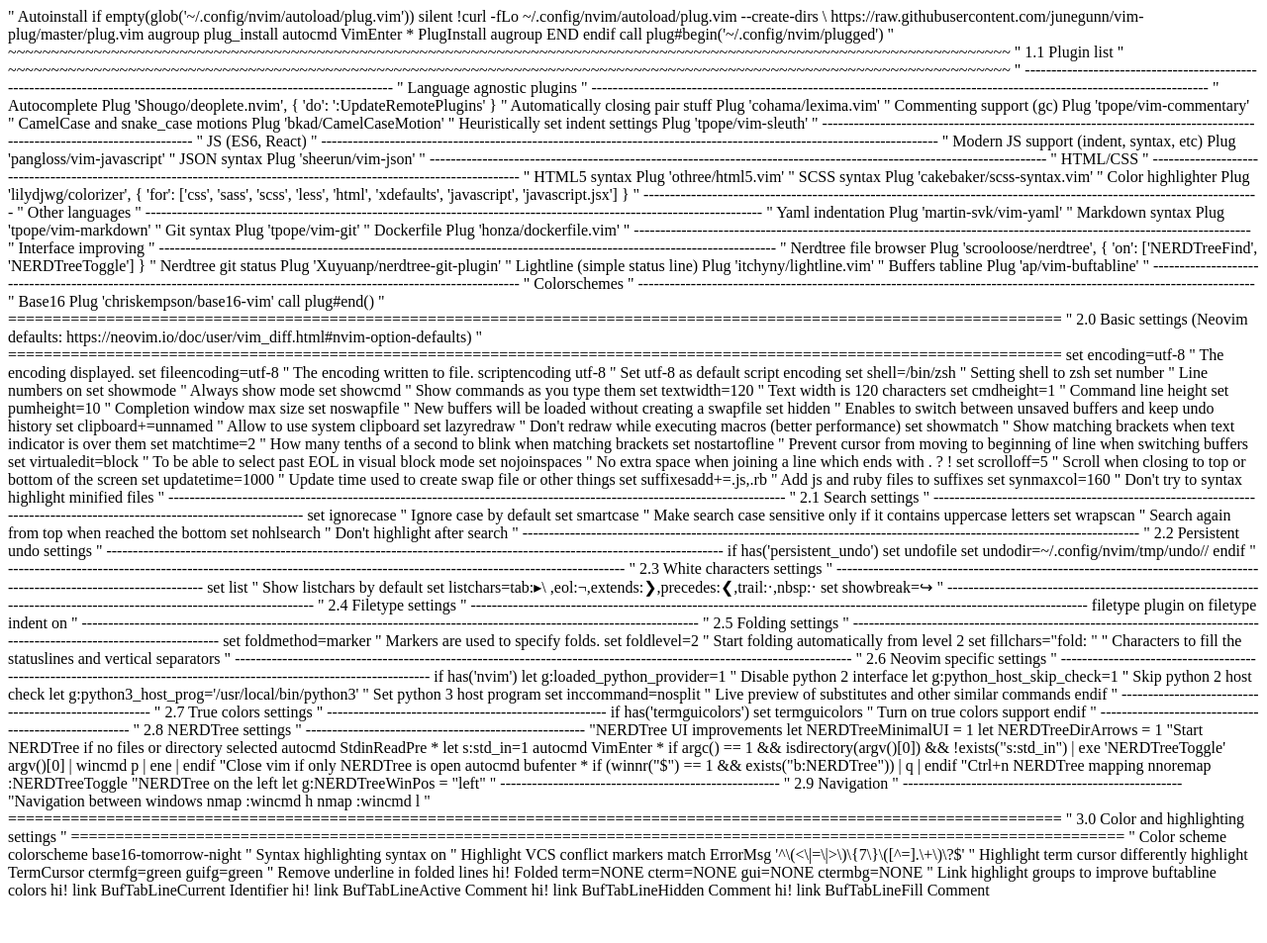
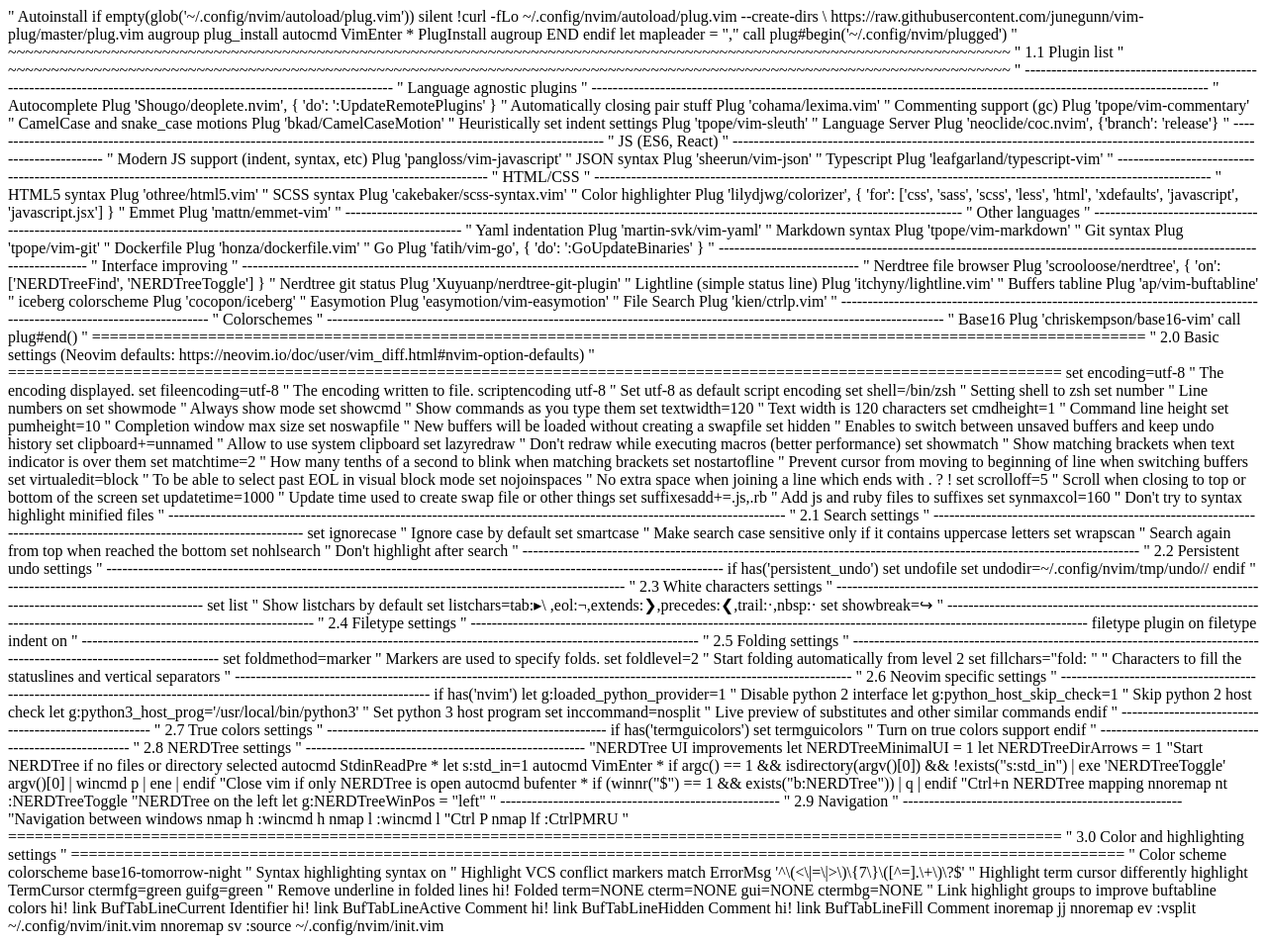
Before and after one commit to jeff-tw-dev/devenv, a Python web app: template macos/roles/neovim/templates/init.vim.j2 in a window 1280 px wide. Shown: the whole page at 99% size. Before the commit the page ends 905 px from the top, so only its background shows below. Run offline with Jinja, Linux system fonts and the light colour scheme; the template is opened without the code that fills it, so the values that code supplies are empty.

Commit message:
update init.vim

```diff
--- a/macos/roles/neovim/templates/init.vim.j2
+++ b/macos/roles/neovim/templates/init.vim.j2
@@ -6,6 +6,8 @@ if empty(glob('~/.config/nvim/autoload/plug.vim'))
     autocmd VimEnter * PlugInstall
   augroup END
 endif
+
+let mapleader = ","
 
 call plug#begin('~/.config/nvim/plugged')
 " ~~~~~~~~~~~~~~~~~~~~~~~~~~~~~~~~~~~~~~~~~~~~~~~~~~~~~~~~~~~~~~~~~~~~~~~~~~~~~~~~~~~~~~~~~~~~~~~~~~~~~~~~~~~~~~~~~~~~~
@@ -25,6 +27,8 @@ Plug 'tpope/vim-commentary'
 Plug 'bkad/CamelCaseMotion'
 " Heuristically set indent settings
 Plug 'tpope/vim-sleuth'
+" Language Server
+Plug 'neoclide/coc.nvim', {'branch': 'release'}
 
 " ---------------------------------------------------------------------------------------------------------------------
 " JS (ES6, React)
@@ -34,6 +38,8 @@ Plug 'tpope/vim-sleuth'
 Plug 'pangloss/vim-javascript'
 " JSON syntax
 Plug 'sheerun/vim-json'
+" Typescript
+Plug 'leafgarland/typescript-vim'
 
 " ---------------------------------------------------------------------------------------------------------------------
 " HTML/CSS
@@ -45,6 +51,8 @@ Plug 'othree/html5.vim'
 Plug 'cakebaker/scss-syntax.vim'
 " Color highlighter
 Plug 'lilydjwg/colorizer', { 'for': ['css', 'sass', 'scss', 'less', 'html', 'xdefaults', 'javascript', 'javascript.jsx'] }
+" Emmet
+Plug 'mattn/emmet-vim'
 
 " ---------------------------------------------------------------------------------------------------------------------
 " Other languages
@@ -58,6 +66,8 @@ Plug 'tpope/vim-markdown'
 Plug 'tpope/vim-git'
 " Dockerfile
 Plug 'honza/dockerfile.vim'
+" Go
+Plug 'fatih/vim-go', { 'do': ':GoUpdateBinaries' }
 
 " ---------------------------------------------------------------------------------------------------------------------
 " Interface improving
@@ -71,6 +81,12 @@ Plug 'Xuyuanp/nerdtree-git-plugin'
 Plug 'itchyny/lightline.vim'
 " Buffers tabline
 Plug 'ap/vim-buftabline'
+" iceberg colorscheme
+Plug 'cocopon/iceberg'
+" Easymotion
+Plug 'easymotion/vim-easymotion'
+" File Search
+Plug 'kien/ctrlp.vim'
 
 " ---------------------------------------------------------------------------------------------------------------------
 " Colorschemes
@@ -178,7 +194,7 @@ autocmd VimEnter * if argc() == 1 && isdirectory(argv()[0]) && !exists("s:std_in
 autocmd bufenter * if (winnr("$") == 1 && exists("b:NERDTree")) | q | endif
 
 "Ctrl+n NERDTree mapping
-nnoremap <F4> :NERDTreeToggle<CR>
+nnoremap <leader>nt :NERDTreeToggle<CR>
 
 "NERDTree on the left
 let g:NERDTreeWinPos = "left"
@@ -187,8 +203,11 @@ let g:NERDTreeWinPos = "left"
 " 2.9 Navigation
 " -----------------------------------------------------
 "Navigation between windows
-nmap <silent> <F2> :wincmd h<CR>
-nmap <silent> <F3> :wincmd l<CR>
+nmap <leader>h :wincmd h<CR>
+nmap <leader>l :wincmd l<CR>
+
+"Ctrl P
+nmap <leader>lf :CtrlPMRU<CR>
 
 " ======================================================================================================================
 " 3.0 Color and highlighting settings
@@ -213,3 +232,7 @@ hi! link BufTabLineCurrent Identifier
 hi! link BufTabLineActive Comment
 hi! link BufTabLineHidden Comment
 hi! link BufTabLineFill Comment
+
+inoremap jj <Esc>
+nnoremap <leader>ev :vsplit ~/.config/nvim/init.vim<CR>
+nnoremap <leader>sv :source ~/.config/nvim/init.vim<CR>
```
